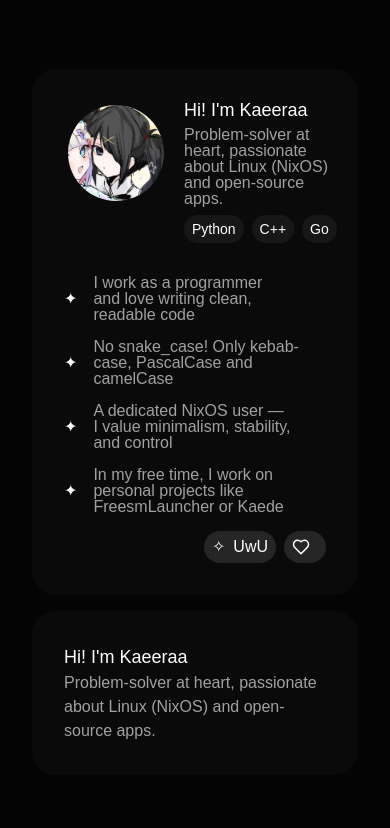
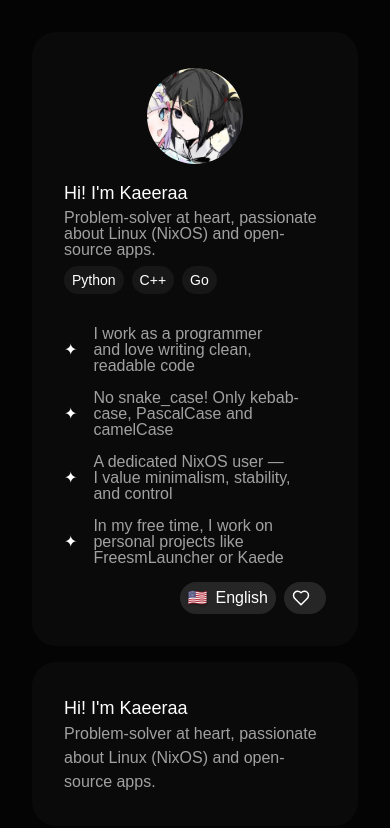
Before and after one commit to luma-devs/kaeeraa-website, a Next.js app: page /en in a window 390 px wide. Shown: the top 828 px of the page. Built offline with nearby package versions, Linux system fonts and the light colour scheme; no server answers; the database is empty.

Commit message:
feat: save code

```diff
--- a/src/components/Hero/Hero.tsx
+++ b/src/components/Hero/Hero.tsx
@@ -15,13 +15,13 @@ export default function Hero({
         <>
             <div className="p-8 w-full h-fit max-w-324 flex flex-wrap gap-4 flex-col lg:flex-row">
                 <div className="flex-1 flex flex-col gap-4 p-8 rounded-3xl lg:rounded-l-3xl lg:rounded-r-lg bg-neutral-950">
-                    <div className="flex gap-4">
+                    <div className="flex flex-wrap sm:flex-nowrap gap-4">
                         <ConfiguredImage
                             src={Favicon}
                             alt="Kaeeraa's profile picture"
-                            className="h-24 w-24 object-cover shrink-0 box-content rounded-full p-0.5 [background:linear-gradient(45deg,theme(colors.neutral.900))_padding-box,conic-gradient(from_var(--border-angle),theme(colors.neutral.600/.48)_60%,_theme(colors.neutral.300)_72%,_theme(colors.neutral.100)_80%,_theme(colors.neutral.300)_88%,_theme(colors.neutral.600/.48))_border-box] border-2 border-transparent animate-border transition"
+                            className="mx-auto h-24 w-24 object-cover shrink-0 box-content rounded-full p-0.5 [background:linear-gradient(45deg,theme(colors.neutral.900))_padding-box,conic-gradient(from_var(--border-angle),theme(colors.neutral.600/.48)_60%,_theme(colors.neutral.300)_72%,_theme(colors.neutral.100)_80%,_theme(colors.neutral.300)_88%,_theme(colors.neutral.600/.48))_border-box] border-2 border-transparent animate-border transition"
                         />
-                        <div className="flex flex-col gap-2 justify-center">
+                        <div className="shrink-0 flex-1 flex flex-col gap-2 justify-center">
                             <p className="font-medium leading-none text-lg">
                                 <Translate property={"components.hero.title"} />
                             </p>
--- a/src/components/LocaleSwitcher/LocaleSwitcher.tsx
+++ b/src/components/LocaleSwitcher/LocaleSwitcher.tsx
@@ -15,7 +15,8 @@ const redirects: Record<Locale, Locale> = {
 
 export default function LocaleSwitcher() {
     const { dictionaries, currentLocale, setCurrentLocale } = useContext(DictionariesContext);
-    const { name, icon } = LocaleItems[redirects[currentLocale]];
+    const { name, icon } = LocaleItems[currentLocale];
+    const { name: redirectedName } = LocaleItems[redirects[currentLocale]];
     const handleLocaleSwitch = () => {
         if (typeof globalThis === "undefined") {
             return;
@@ -37,8 +38,8 @@ export default function LocaleSwitcher() {
         <button
             className={"w-fit h-fit flex items-center gap-2 rounded-full px-2 py-1 cursor-pointer transition duration-200 active:opacity-60 active:cursor-default hover:brightness-105 dark:hover:brightness-125 bg-neutral-800 hover:bg-neutral-700"}
             onClick={handleLocaleSwitch}
-            aria-label={`${dictionaries?.["components.locale-switcher.select"]} ${name}`}
-            title={`${dictionaries?.["components.locale-switcher.select"]} ${name}`}
+            aria-label={`${dictionaries?.["components.locale-switcher.select"]} ${redirectedName}`}
+            title={`${dictionaries?.["components.locale-switcher.select"]} ${redirectedName}`}
         >
             <div className="fill-black dark:fill-white drop-shadow-xs drop-shadow-[#0005]">
                 {icon}
```
